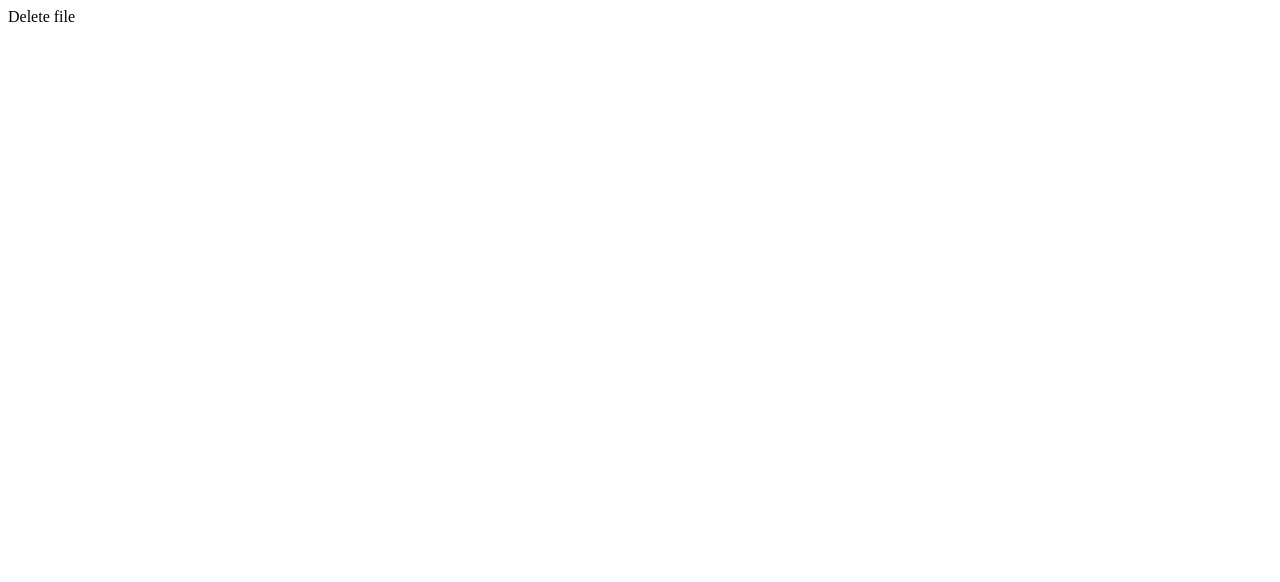
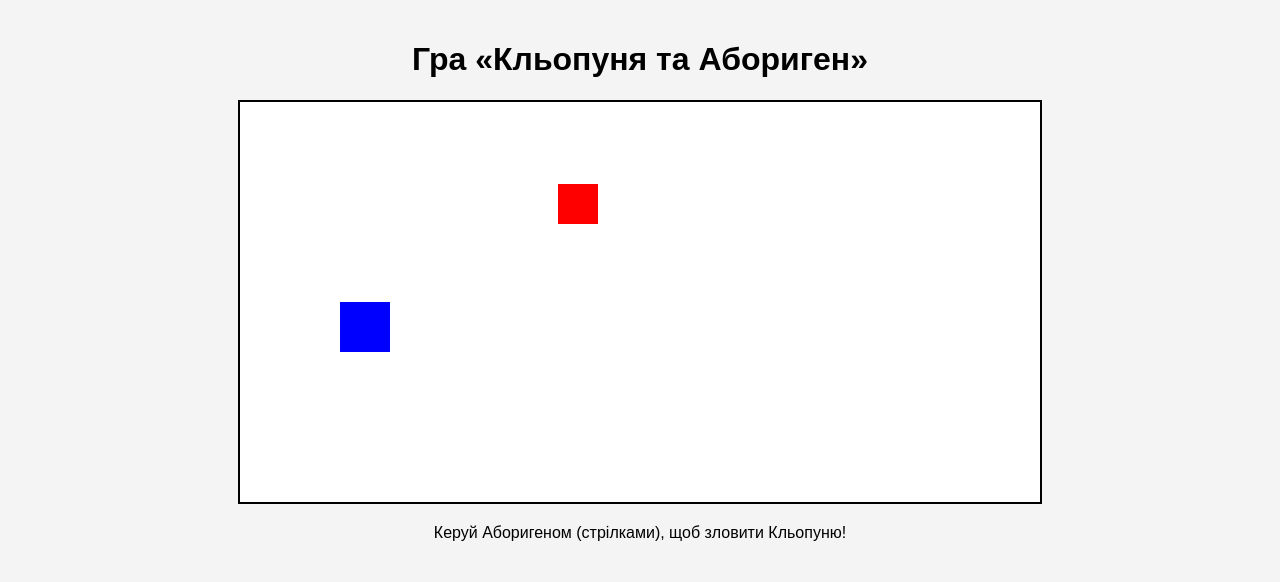
Before and after one commit to Tala80206/design-game, a plain HTML site: page index.html in a window 1280 px wide. Drawn offline with Linux system fonts and the light colour scheme.

Commit message:
Add files via upload

```diff
--- a/game.js
+++ b/game.js
@@ -1 +1,60 @@
-Delete file
+document.addEventListener("DOMContentLoaded", function () {
+    const canvas = document.getElementById("gameCanvas");
+    const ctx = canvas.getContext("2d");
+    canvas.width = 800;
+    canvas.height = 400;
+
+    let aborigine = { x: 100, y: 200, width: 50, height: 50, speed: 5 };
+    let klopunya = { x: 600, y: 200, width: 40, height: 40, dx: 2, dy: 2 };
+
+    function drawCharacter(character, color) {
+        ctx.fillStyle = color;
+        ctx.fillRect(character.x, character.y, character.width, character.height);
+    }
+
+    function moveKlopunya() {
+        klopunya.x += klopunya.dx;
+        klopunya.y += klopunya.dy;
+
+        if (klopunya.x <= 0 || klopunya.x + klopunya.width >= canvas.width) {
+            klopunya.dx *= -1;
+        }
+        if (klopunya.y <= 0 || klopunya.y + klopunya.height >= canvas.height) {
+            klopunya.dy *= -1;
+        }
+    }
+
+    function checkCollision() {
+        return aborigine.x < klopunya.x + klopunya.width &&
+               aborigine.x + aborigine.width > klopunya.x &&
+               aborigine.y < klopunya.y + klopunya.height &&
+               aborigine.y + aborigine.height > klopunya.y;
+    }
+
+    let keys = {};
+    window.addEventListener("keydown", (e) => keys[e.key] = true);
+    window.addEventListener("keyup", (e) => keys[e.key] = false);
+
+    function gameLoop() {
+        ctx.clearRect(0, 0, canvas.width, canvas.height);
+
+        if (keys["ArrowUp"] && aborigine.y > 0) aborigine.y -= aborigine.speed;
+        if (keys["ArrowDown"] && aborigine.y + aborigine.height < canvas.height) aborigine.y += aborigine.speed;
+        if (keys["ArrowLeft"] && aborigine.x > 0) aborigine.x -= aborigine.speed;
+        if (keys["ArrowRight"] && aborigine.x + aborigine.width < canvas.width) aborigine.x += aborigine.speed;
+
+        moveKlopunya();
+
+        drawCharacter(aborigine, "blue");
+        drawCharacter(klopunya, "red");
+
+        if (checkCollision()) {
+            alert("Абориген зловив Кльопуню! Кльопуня облизує йому ніс ❤️");
+            document.location.reload();
+        } else {
+            requestAnimationFrame(gameLoop);
+        }
+    }
+
+    gameLoop();
+});
--- a/index.html
+++ b/index.html
@@ -1 +1,15 @@
-Delete file
+<!DOCTYPE html>
+<html lang="uk">
+<head>
+    <meta charset="UTF-8">
+    <meta name="viewport" content="width=device-width, initial-scale=1.0">
+    <title>Кльопуня та Абориген</title>
+    <script src="game.js" defer></script>
+    <link rel="stylesheet" href="styles.css">
+</head>
+<body>
+    <h1>Гра «Кльопуня та Абориген»</h1>
+    <canvas id="gameCanvas"></canvas>
+    <p>Керуй Аборигеном (стрілками), щоб зловити Кльопуню!</p>
+</body>
+</html>
--- a/styles.css
+++ b/styles.css
@@ -1 +1,11 @@
-body { background-color: #222; color: white; text-align: center; }
+body {
+    font-family: Arial, sans-serif;
+    text-align: center;
+    background-color: #f4f4f4;
+    margin: 0;
+    padding: 20px;
+}
+canvas {
+    border: 2px solid black;
+    background-color: white;
+}
```
